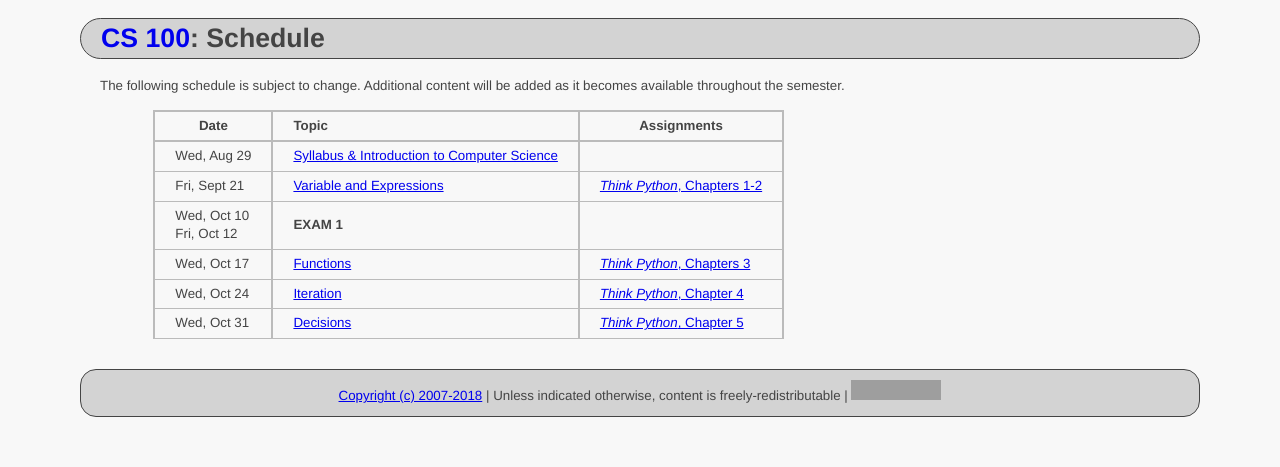
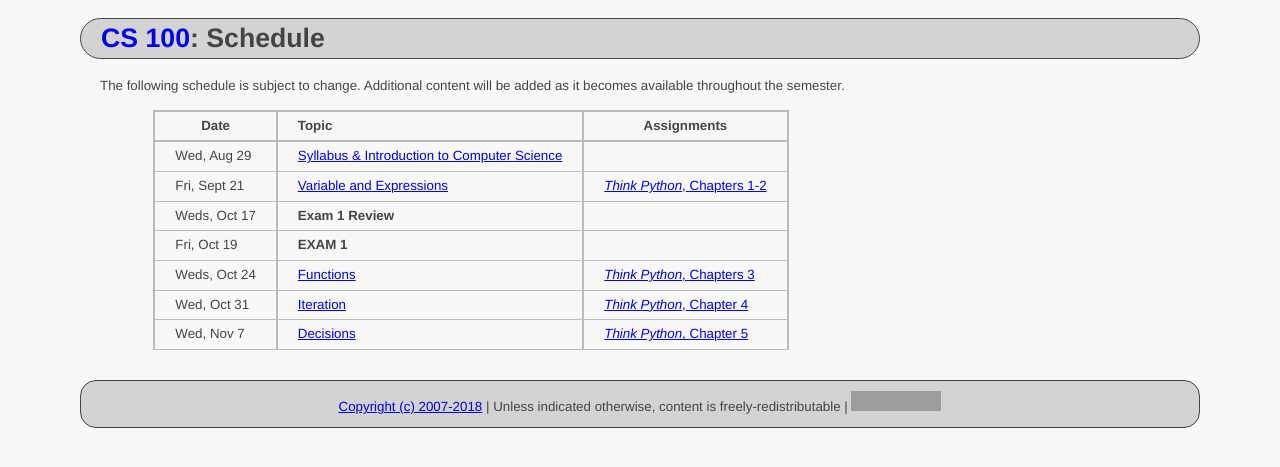
Before and after one commit to ycpcs/cs100-fall2018, a Jekyll site: the page built from schedule.md, in a window 1280 px wide. Shown: the top 467 px of the page. Built offline with Jekyll 4.4.1, drawn with Linux system fonts in a browser that asks for light colours; grey boxes are pictures that could not be loaded.

Commit message:
updated schedule

```diff
--- a/schedule.md
+++ b/schedule.md
@@ -8,14 +8,15 @@ The following schedule is subject to change.
 Additional content will be added as it becomes available throughout the semester.
 
 
->| **Date**       | **Topic**                                                                     |  **Assignments**                                                                 |
->| ---------------|:------------------------------------------------------------------------------|----------------------------------------------------------------------------------|
+>| **Date**       | **Topic**                        |  **Assignments**                                     |
+>| ---------------|:---------------------------------|------------------------------------------------------|
 >| Wed, Aug 29    |  [Syllabus & Introduction to Computer Science](lectures/lecture0_intro.pdf)   |                    |
 >| Fri, Sept 21   |  [Variable and Expressions](lectures/lecture1_variables_expressions.pdf)      | [*Think Python*, Chapters 1-2](https://greenteapress.com/wp/think-python-2e/)    |
->| Wed, Oct 10 <br /> Fri, Oct 12    |  **EXAM 1**   |                                             |
->| Wed, Oct 17     |  [Functions](lectures/lecture3_functions.pdf)                                | [*Think Python*, Chapters 3](https://greenteapress.com/wp/think-python-2e/)      |
->| Wed, Oct 24    |  [Iteration](lectures/lecture2_iteration.pdf)                                 | [*Think Python*, Chapter 4](https://greenteapress.com/wp/think-python-2e/)       |
->| Wed, Oct 31    |  [Decisions](lectures/lecture4_decisions.pdf)                                 | [*Think Python*, Chapter 5](https://greenteapress.com/wp/think-python-2e/)       |
+>| Weds, Oct 17   |  **Exam 1 Review**                 |                                          |
+>| Fri, Oct 19    |  **EXAM 1**                        |                                          |
+>| Weds, Oct 24   |  [Functions](lectures/lecture3_functions.pdf)                                 | [*Think Python*, Chapters 3](https://greenteapress.com/wp/think-python-2e/)      |
+>| Wed, Oct 31    |  [Iteration](lectures/lecture2_iteration.pdf)                                 | [*Think Python*, Chapter 4](https://greenteapress.com/wp/think-python-2e/)       |
+>| Wed, Nov 7    |  [Decisions](lectures/lecture4_decisions.pdf)                                  | [*Think Python*, Chapter 5](https://greenteapress.com/wp/think-python-2e/)       |
 
 <!--
 -->
```
Also changed, not shown: assign/index.md (+1 -1 lines), index.md (+5 -4 lines).
